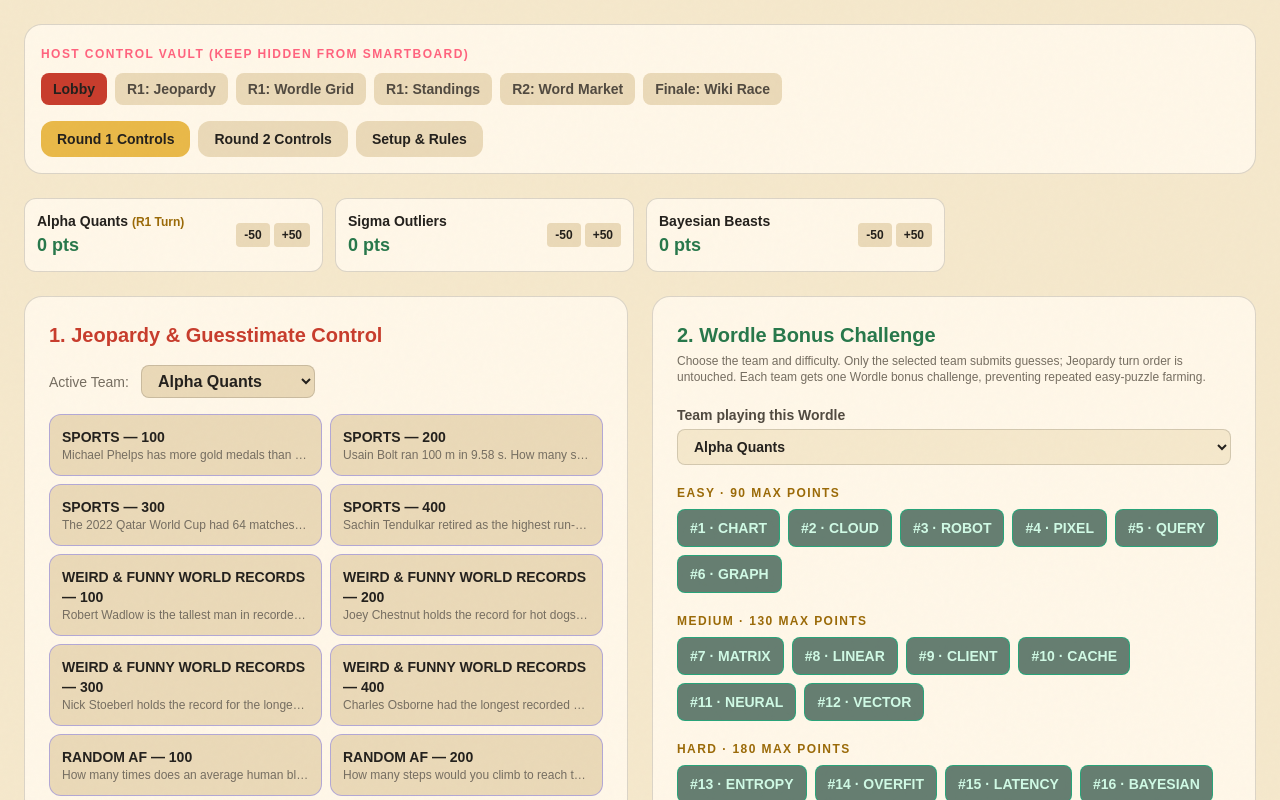
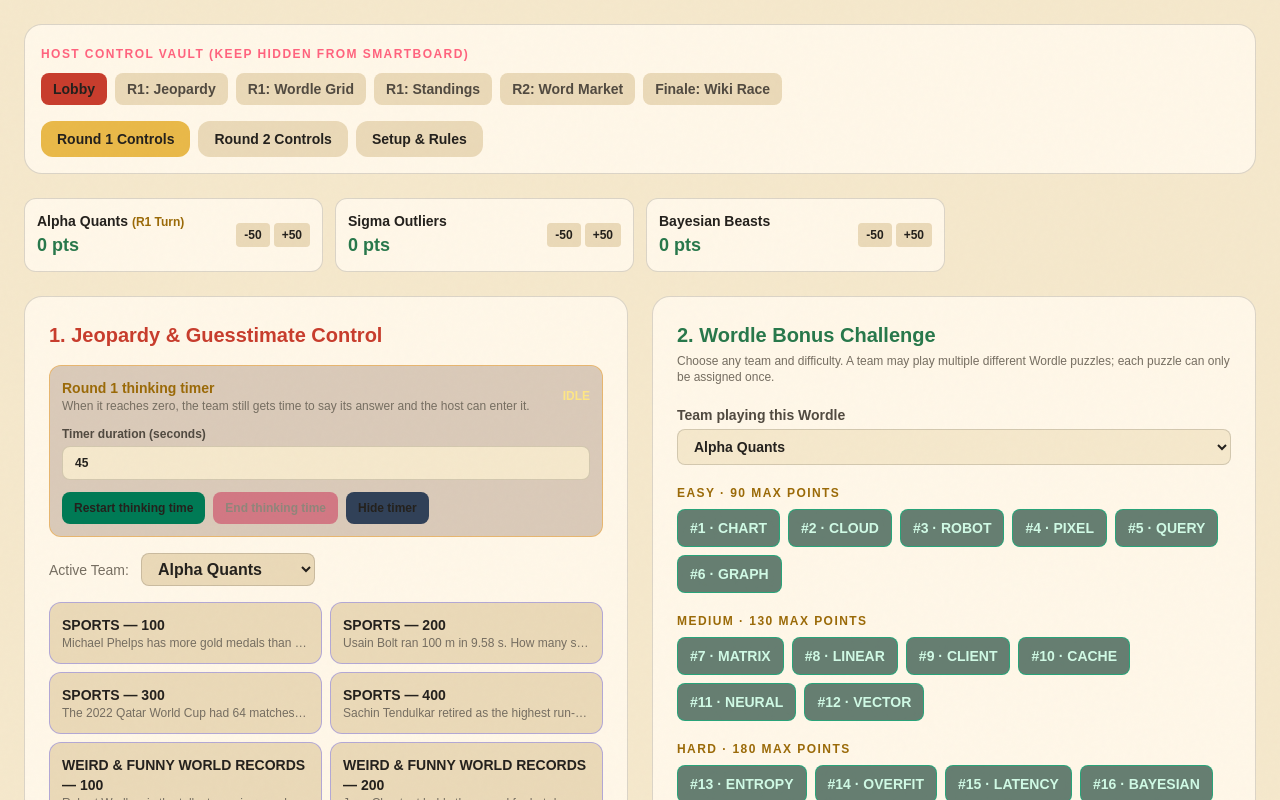
Before and after one commit to rampo-kun/GuessGriddle, a Next.js app: page /x-admin-vault in a window 1280 px wide. Shown: the top 800 px of the page. Built offline with nearby package versions, Linux system fonts and the light colour scheme.

Commit message:
adding timer

```diff
--- a/src/app/x-admin-vault/page.tsx
+++ b/src/app/x-admin-vault/page.tsx
@@ -141,6 +141,24 @@ export default function AdminVaultPage() {
                             1. Jeopardy & Guesstimate Control
                         </h2>
 
+                        <div className="mb-4 rounded-xl border border-amber-500/40 bg-amber-950/20 p-3 space-y-3">
+                            <div className="flex flex-wrap items-center justify-between gap-2">
+                                <div>
+                                    <p className="text-sm font-black text-amber-300">Round 1 thinking timer</p>
+                                    <p className="text-xs text-slate-400">When it reaches zero, the team still gets time to say its answer and the host can enter it.</p>
+                                </div>
+                                <div className="text-xs font-bold text-amber-200">{store.roundTimerPhase === 'thinking' ? 'THINKING' : store.roundTimerPhase === 'answer' ? 'ANSWER NOW' : 'IDLE'}</div>
+                            </div>
+                            <label className="block text-xs font-bold text-slate-300">Timer duration (seconds)
+                                <input type="number" min="10" max="180" value={store.config.roundTimerSeconds} onChange={(e) => store.updateConfig({ roundTimerSeconds: Math.max(10, Math.min(180, Number(e.target.value) || 45)) })} className="mt-1 w-full bg-slate-950 border border-slate-700 rounded-lg px-3 py-2" />
+                            </label>
+                            <div className="flex gap-2">
+                                <button onClick={() => store.startRoundTimer()} className="rounded-lg bg-emerald-700 px-3 py-2 text-xs font-bold">Restart thinking time</button>
+                                <button onClick={() => store.endThinkingTime()} disabled={store.roundTimerPhase !== 'thinking'} className="rounded-lg bg-rose-700 disabled:opacity-40 px-3 py-2 text-xs font-bold">End thinking time</button>
+                                <button onClick={() => store.resetRoundTimer()} className="rounded-lg bg-slate-700 px-3 py-2 text-xs font-bold">Hide timer</button>
+                            </div>
+                        </div>
+
                         <div className="mb-4 flex items-center gap-3">
                             <span className="text-sm text-slate-400">Active Team:</span>
                             <select
@@ -222,16 +240,13 @@ export default function AdminVaultPage() {
                     <div className="bg-slate-900 border border-slate-800 rounded-2xl p-6 space-y-5">
                         <div>
                             <h2 className="text-xl font-black text-emerald-400">2. Wordle Bonus Challenge</h2>
-                            <p className="text-xs text-slate-400 mt-1">Choose the team and difficulty. Only the selected team submits guesses; Jeopardy turn order is untouched. Each team gets one Wordle bonus challenge, preventing repeated easy-puzzle farming.</p>
+                            <p className="text-xs text-slate-400 mt-1">Choose any team and difficulty. A team may play multiple different Wordle puzzles; each puzzle can only be assigned once.</p>
                         </div>
 
                         <label className="block text-sm font-bold text-slate-300">
                             Team playing this Wordle
                             <select value={selectedWordleTeamId} onChange={(e) => setWordleTeamId(e.target.value)} className="mt-1 w-full bg-slate-950 border border-slate-700 rounded-lg px-3 py-2">
-                                {store.teams.map((team) => {
-                                    const hasPlayed = store.wordles.some((puzzle) => puzzle.assignedTeamId === team.id);
-                                    return <option key={team.id} value={team.id}>{team.name}{hasPlayed ? ' · Wordle used' : ''}</option>;
-                                })}
+                                {store.teams.map((team) => <option key={team.id} value={team.id}>{team.name}</option>)}
                             </select>
                         </label>
 
@@ -240,11 +255,10 @@ export default function AdminVaultPage() {
                                 <h3 className="text-xs font-black uppercase tracking-widest text-amber-300">{difficulty} · {difficulty === 'easy' ? '90' : difficulty === 'medium' ? '130' : '180'} max points</h3>
                                 <div className="flex flex-wrap gap-2">
                                     {store.wordles.filter((p) => (p.difficulty ?? 'medium') === difficulty).map((puzzle) => {
-                                        const teamUsedAnotherPuzzle = store.wordles.some((p) => p.assignedTeamId === selectedWordleTeamId && p.id !== puzzle.id);
                                         const puzzleAssignedToAnotherTeam = Boolean(puzzle.assignedTeamId && puzzle.assignedTeamId !== selectedWordleTeamId);
                                         return (
-                                        <button key={puzzle.id} disabled={puzzle.isCompleted || !selectedWordleTeamId || teamUsedAnotherPuzzle || puzzleAssignedToAnotherTeam} onClick={() => store.openWordle(puzzle.id, selectedWordleTeamId)} className={`px-3 py-2 rounded-lg border text-sm font-bold ${puzzle.isCompleted ? 'bg-slate-950 border-slate-700 text-slate-500' : 'bg-emerald-950/60 border-emerald-500/60 text-emerald-100 hover:bg-emerald-900'}`}>
-                                            #{puzzle.number} · {puzzle.targetWord} {puzzle.isCompleted ? '✓' : teamUsedAnotherPuzzle ? '· Team used' : puzzleAssignedToAnotherTeam ? '· Assigned' : ''}
+                                        <button key={puzzle.id} disabled={puzzle.isCompleted || !selectedWordleTeamId || puzzleAssignedToAnotherTeam} onClick={() => store.openWordle(puzzle.id, selectedWordleTeamId)} className={`px-3 py-2 rounded-lg border text-sm font-bold ${puzzle.isCompleted ? 'bg-slate-950 border-slate-700 text-slate-500' : 'bg-emerald-950/60 border-emerald-500/60 text-emerald-100 hover:bg-emerald-900'}`}>
+                                            #{puzzle.number} · {puzzle.targetWord} {puzzle.isCompleted ? '✓' : puzzleAssignedToAnotherTeam ? '· Assigned' : ''}
                                         </button>
                                     )})}
                                 </div>
@@ -257,12 +271,12 @@ export default function AdminVaultPage() {
                                     <div>
                                         <p className="text-xs uppercase tracking-widest text-emerald-300">Playing team</p>
                                         <p className="text-xl font-black">{activeWordleTeam?.name ?? 'Team removed'} · {activeWordle.difficulty ?? 'medium'}</p>
-                                        <p className="text-xs text-slate-400">Guess {activeWordle.guesses.length + 1} of {store.config.wordleMaxGuesses} · Points only on a correct solve</p>
+                                        <p className="text-xs text-slate-400">Guess {activeWordle.guesses.length + 1} of {store.config.wordleMaxGuesses} · Green/yellow letter discoveries score immediately</p>
                                     </div>
                                     <button onClick={() => store.closeWordleAsComplete()} className="text-xs bg-rose-600 text-white px-3 py-2 rounded font-bold">End Wordle & Return to Grid</button>
                                 </div>
                                 <p className="text-sm text-amber-300">SECRET WORD: {activeWordle.targetWord}</p>
-                                <div className="text-xs text-slate-400">Reward schedule (if solved): Easy 90/68/50/32/18/9 · Medium 130/98/72/46/26/13 · Hard 180/135/99/63/36/18. Incorrect guesses earn zero points.</div>
+                                <div className="text-xs text-slate-400">New green letters: base {store.config.wordleNewGreenPoints} pts · New yellow letters: base {store.config.wordleNewYellowPoints} pts · Easy 0.75×, Medium 1×, Hard 1.5×. Each puzzle has a difficulty-based points cap.</div>
                                 {!activeWordle.isCompleted && (
                                     <div className="flex flex-wrap gap-2">
                                         <input type="text" placeholder="Selected team's full-word guess" value={wordleGuessInput} onChange={(e) => setWordleGuessInput(e.target.value.replace(/[^a-z]/gi, '').toUpperCase())} onKeyDown={(e) => { if (e.key === 'Enter' && wordleGuessInput.trim()) { store.submitWordleGuess(wordleGuessInput); setWordleGuessInput(''); } }} className="min-w-0 flex-1 bg-white text-slate-950 border border-slate-700 rounded-lg px-3 py-2 uppercase font-mono" />
@@ -480,6 +494,14 @@ export default function AdminVaultPage() {
                                 />
                             </label>
                             <label className="text-xs">
+                                Wordle Green Letter Points
+                                <input type="number" min="1" value={store.config.wordleNewGreenPoints} onChange={(e) => store.updateConfig({ wordleNewGreenPoints: Math.max(1, Number(e.target.value) || 15) })} className="w-full mt-1 bg-slate-950 border border-slate-700 rounded p-2" />
+                            </label>
+                            <label className="text-xs">
+                                Wordle Yellow Letter Points
+                                <input type="number" min="1" value={store.config.wordleNewYellowPoints} onChange={(e) => store.updateConfig({ wordleNewYellowPoints: Math.max(1, Number(e.target.value) || 8) })} className="w-full mt-1 bg-slate-950 border border-slate-700 rounded p-2" />
+                            </label>
+                            <label className="text-xs">
                                 R2 Buy Cost
                                 <input
                                     type="number"
--- /dev/null
+++ b/src/components/projector/RoundTimer.tsx
@@ -0,0 +1,40 @@
+'use client';
+
+import { useEffect, useState } from 'react';
+import { useGameStore } from '@/store/useGameStore';
+
+export default function RoundTimer() {
+    const { roundTimerStartedAt, roundTimerPhase, config, endThinkingTime } = useGameStore();
+    const [now, setNow] = useState(Date.now());
+
+    useEffect(() => {
+        if (roundTimerPhase !== 'thinking' || !roundTimerStartedAt) return;
+        const interval = window.setInterval(() => setNow(Date.now()), 100);
+        return () => window.clearInterval(interval);
+    }, [roundTimerPhase, roundTimerStartedAt]);
+
+    const remaining = roundTimerPhase === 'thinking' && roundTimerStartedAt
+        ? Math.max(0, Math.ceil((config.roundTimerSeconds * 1000 - (now - roundTimerStartedAt)) / 1000))
+        : 0;
+
+    useEffect(() => {
+        if (roundTimerPhase === 'thinking' && roundTimerStartedAt &&
+            Date.now() - roundTimerStartedAt >= config.roundTimerSeconds * 1000) {
+            endThinkingTime();
+        }
+    }, [now, roundTimerPhase, roundTimerStartedAt, config.roundTimerSeconds, endThinkingTime]);
+
+    if (roundTimerPhase === 'idle') return null;
+    const isAnswer = roundTimerPhase === 'answer';
+    const urgent = remaining <= 10 && !isAnswer;
+
+    return (
+        <div className={`flex items-center justify-center gap-3 rounded-2xl border-2 px-5 py-3 shadow-lg ${isAnswer ? 'border-rose-500 bg-rose-950 text-white' : urgent ? 'border-rose-500 bg-rose-600 text-white' : 'border-[#e9b949] bg-[#303b50] text-white'}`}>
+            <div className="text-[10px] font-black uppercase tracking-[.2em] opacity-80">
+                {isAnswer ? 'Thinking time over · answer now' : 'Time to think'}
+            </div>
+            {!isAnswer && <div className="text-3xl md:text-4xl font-black tabular-nums">{String(Math.floor(remaining / 60)).padStart(2, '0')}:{String(remaining % 60).padStart(2, '0')}</div>}
+            {isAnswer && <div className="text-xl md:text-2xl font-black uppercase tracking-wider">Say your answer!</div>}
+        </div>
+    );
+}
--- a/src/store/useGameStore.ts
+++ b/src/store/useGameStore.ts
@@ -17,6 +17,9 @@ const CHANNEL_NAME = 'guessgriddle_sync_channel';
 
 const DEFAULT_CONFIG: GameConfig = {
     wordleMaxGuesses: 6,
+    roundTimerSeconds: 45,
+    wordleNewGreenPoints: 15,
+    wordleNewYellowPoints: 8,
     r2BuyCost: 100,
     r2AssignCost: 200,
     r2StealCost: 300,
@@ -119,6 +122,9 @@ interface GameActions {
     removeTeam: (id: string) => void;
     adjustTeamScore: (id: string, delta: number) => void;
     setJeopardyTurn: (index: number) => void;
+    startRoundTimer: () => void;
+    endThinkingTime: () => void;
+    resetRoundTimer: () => void;
 
     // Jeopardy Actions
     addJeopardyQuestion: (q: Omit<JeopardyQuestion, 'id' | 'isCompleted'>) => void;
@@ -165,6 +171,8 @@ const INITIAL_STATE: GameState = {
     usedPoolWords: [],
     r2LastActionBanner: null,
     config: DEFAULT_CONFIG,
+    roundTimerStartedAt: null,
+    roundTimerPhase: 'idle',
 };
 
 function broadcastState(state: GameState) {
@@ -199,6 +207,8 @@ export const useGameStore = create<GameState & GameActions>((set, get) => {
                 usedPoolWords: next.usedPoolWords,
                 r2LastActionBanner: next.r2LastActionBanner,
                 config: next.config,
+                roundTimerStartedAt: next.roundTimerStartedAt,
+                roundTimerPhase: next.roundTimerPhase,
             };
             broadcastState(pureState);
             return next;
@@ -250,6 +260,8 @@ export const useGameStore = create<GameState & GameActions>((set, get) => {
                         parsed.config = { ...parsed.config, auctionWordPool: DEFAULT_CONFIG.auctionWordPool };
                     }
                     if (parsed.config) parsed.config = { ...DEFAULT_CONFIG, ...parsed.config };
+                    parsed.roundTimerStartedAt = parsed.roundTimerStartedAt ?? null;
+                    parsed.roundTimerPhase = parsed.roundTimerPhase ?? 'idle';
                     if (Array.isArray(parsed.wordles) &&
                         parsed.wordles.length === SHIPPED_DEFAULT_WORDLE_WORDS.length &&
                         parsed.wordles.every((puzzle: WordlePuzzle) => (puzzle.guesses ?? []).length === 0) &&
@@ -306,6 +318,18 @@ export const useGameStore = create<GameState & GameActions>((set, get) => {
             })),
 
         setJeopardyTurn: (index) => commit(() => ({ jeopardyTurnIndex: index })),
+        startRoundTimer: () => commit((s) => ({
+            roundTimerStartedAt: Date.now(),
+            roundTimerPhase: 'thinking',
+        })),
+        endThinkingTime: () => commit((s) => ({
+            roundTimerStartedAt: null,
+            roundTimerPhase: 'answer',
+        })),
+        resetRoundTimer: () => commit(() => ({
+            roundTimerStartedAt: null,
+            roundTimerPhase: 'idle',
+        })),
 
         addJeopardyQuestion: (q) =>
             commit((s) => ({
@@ -321,9 +345,11 @@ export const useGameStore = create<GameState & GameActions>((set, get) => {
             })),
 
         selectJeopardyTile: (id) =>
-            commit(() => ({
+            commit((s) => ({
                 activeJeopardyId: id,
                 lastGuesstimateResult: null,
+                roundTimerStartedAt: id ? Date.now() : null,
+                roundTimerPhase: id ? 'thinking' : 'idle',
             })),
 
         submitGuesstimate: (guess) =>
@@ -362,6 +388,8 @@ export const useGameStore = create<GameState & GameActions>((set, get) => {
                         points: awarded,
                         actual: q.actualAnswer,
                     },
+                    roundTimerStartedAt: null,
+                    roundTimerPhase: 'idle',
                 };
             }),
 
@@ -394,13 +422,14 @@ export const useGameStore = create<GameState & GameActions>((set, get) => {
         openWordle: (id, teamId) =>
             commit((s) => {
                 const puzzle = s.wordles.find((w) => w.id === id);
-                const teamAlreadyPlayed = s.wordles.some((w) => w.assignedTeamId === teamId && w.id !== id);
-                if (!puzzle || puzzle.isCompleted || teamAlreadyPlayed ||
+                if (!puzzle || puzzle.isCompleted ||
                     (puzzle.assignedTeamId && puzzle.assignedTeamId !== teamId) ||
                     !s.teams.some((team) => team.id === teamId)) return {};
                 return {
                     activeWordleId: id,
                     activeView: 'WORDLE_PLAY',
+                    roundTimerStartedAt: Date.now(),
+                    roundTimerPhase: 'thinking',
                     wordles: s.wordles.map((w) =>
                         w.id === id ? { ...w, assignedTeamId: teamId } : w
                     ),
@@ -416,34 +445,37 @@ export const useGameStore = create<GameState & GameActions>((set, get) => {
                 const activeTeam = s.teams.find((team) => team.id === puzzle.assignedTeamId);
                 if (!activeTeam) return {};
 
+                const difficultyMultiplier = puzzle.difficulty === 'hard' ? 1.5 : puzzle.difficulty === 'medium' ? 1 : 0.75;
                 const result = evaluateWordleGuess(
                     normalizedWord,
                     puzzle.targetWord,
-                    [],
-                    [],
-                    { wordleNewGreenPoints: 0, wordleNewYellowPoints: 0 }
+                    puzzle.discoveredGreenIndices ?? [],
+                    puzzle.discoveredLetters ?? [],
+                    {
+                        wordleNewGreenPoints: Math.round(s.config.wordleNewGreenPoints * difficultyMultiplier),
+                        wordleNewYellowPoints: Math.round(s.config.wordleNewYellowPoints * difficultyMultiplier),
+                    }
                 );
                 if (!result.valid || normalizedWord.length !== puzzle.targetWord.length) return {};
 
-                // Points are awarded only when the assigned team solves the puzzle.
-                // Each puzzle has a fixed difficulty ceiling and a declining attempt schedule.
-                const rewardByDifficulty = {
-                    easy: [90, 68, 50, 32, 18, 9],
-                    medium: [130, 98, 72, 46, 26, 13],
-                    hard: [180, 135, 99, 63, 36, 18],
-                } as const;
-                const solved = result.solved;
-                const pointsEarned = solved
-                    ? rewardByDifficulty[puzzle.difficulty ?? 'medium'][puzzle.guesses.length] ?? 0
-                    : 0;
+                const pointsCap = puzzle.difficulty === 'hard' ? 180 : puzzle.difficulty === 'medium' ? 130 : 90;
+                const pointsAlreadyEarned = puzzle.guesses.reduce((sum, guess) => sum + guess.pointsEarned, 0);
+                const pointsEarned = Math.min(result.pointsEarned, Math.max(0, pointsCap - pointsAlreadyEarned));
+                const pointsByLetter = result.pointsByLetter.map((points) => points);
+                let remainingCap = Math.max(0, pointsCap - pointsAlreadyEarned);
+                for (let i = 0; i < pointsByLetter.length; i += 1) {
+                    const awarded = Math.min(pointsByLetter[i], remainingCap);
+                    pointsByLetter[i] = awarded;
+                    remainingCap -= awarded;
+                }
                 const updatedGuesses = [...puzzle.guesses, {
                     teamId: activeTeam.id,
                     word: normalizedWord,
                     statuses: result.statuses,
                     pointsEarned,
-                    pointsByLetter: result.pointsByLetter,
+                    pointsByLetter,
                 }];
-                const isDone = solved || updatedGuesses.length >= s.config.wordleMaxGuesses;
+                const isDone = result.solved || updatedGuesses.length >= s.config.wordleMaxGuesses;
 
                 return {
                     teams: pointsEarned > 0
@@ -454,9 +486,13 @@ export const useGameStore = create<GameState & GameActions>((set, get) => {
                     wordles: s.wordles.map((w) => w.id === puzzle.id ? {
                         ...w,
                         guesses: updatedGuesses,
+                        discoveredGreenIndices: result.updatedGreenIndices,
+                        discoveredLetters: result.updatedDiscoveredLetters,
                         isCompleted: isDone,
                     } : w),
                     wordleCountCompleted: isDone ? s.wordleCountCompleted + 1 : s.wordleCountCompleted,
+                    roundTimerStartedAt: isDone ? null : Date.now(),
+                    roundTimerPhase: isDone ? 'idle' : 'thinking',
                 };
             }),
 
@@ -468,6 +504,8 @@ export const useGameStore = create<GameState & GameActions>((set, get) => {
                 wordleCountCompleted: s.wordleCountCompleted + (s.wordles.find((w) => w.id === s.activeWordleId)?.isCompleted ? 0 : 1),
                 activeWordleId: null,
                 activeView: 'WORDLE_SELECT',
+                roundTimerStartedAt: null,
+                roundTimerPhase: 'idle',
             })),
 
         // ROUND 2: WORD AUCTION & STEAL
--- a/src/types/game.ts
+++ b/src/types/game.ts
@@ -57,6 +57,9 @@ export interface WordlePuzzle {
 export interface GameConfig {
     // Wordle scoring
     wordleMaxGuesses: number;
+    roundTimerSeconds: number;
+    wordleNewGreenPoints: number;
+    wordleNewYellowPoints: number;
     // Round 2 economics
     r2BuyCost: number;
     r2AssignCost: number;
@@ -91,4 +94,6 @@ export interface GameState {
     r2LastActionBanner: string | null;
 
     config: GameConfig;
+    roundTimerStartedAt: number | null;
+    roundTimerPhase: 'idle' | 'thinking' | 'answer';
 }
```
Also changed, not shown: src/components/projector/JeopardyView.tsx (+28 -26 lines), src/components/projector/WordleBoard.tsx (+6 -9 lines), 1 other file (tests, documents, lock files or other folders).
